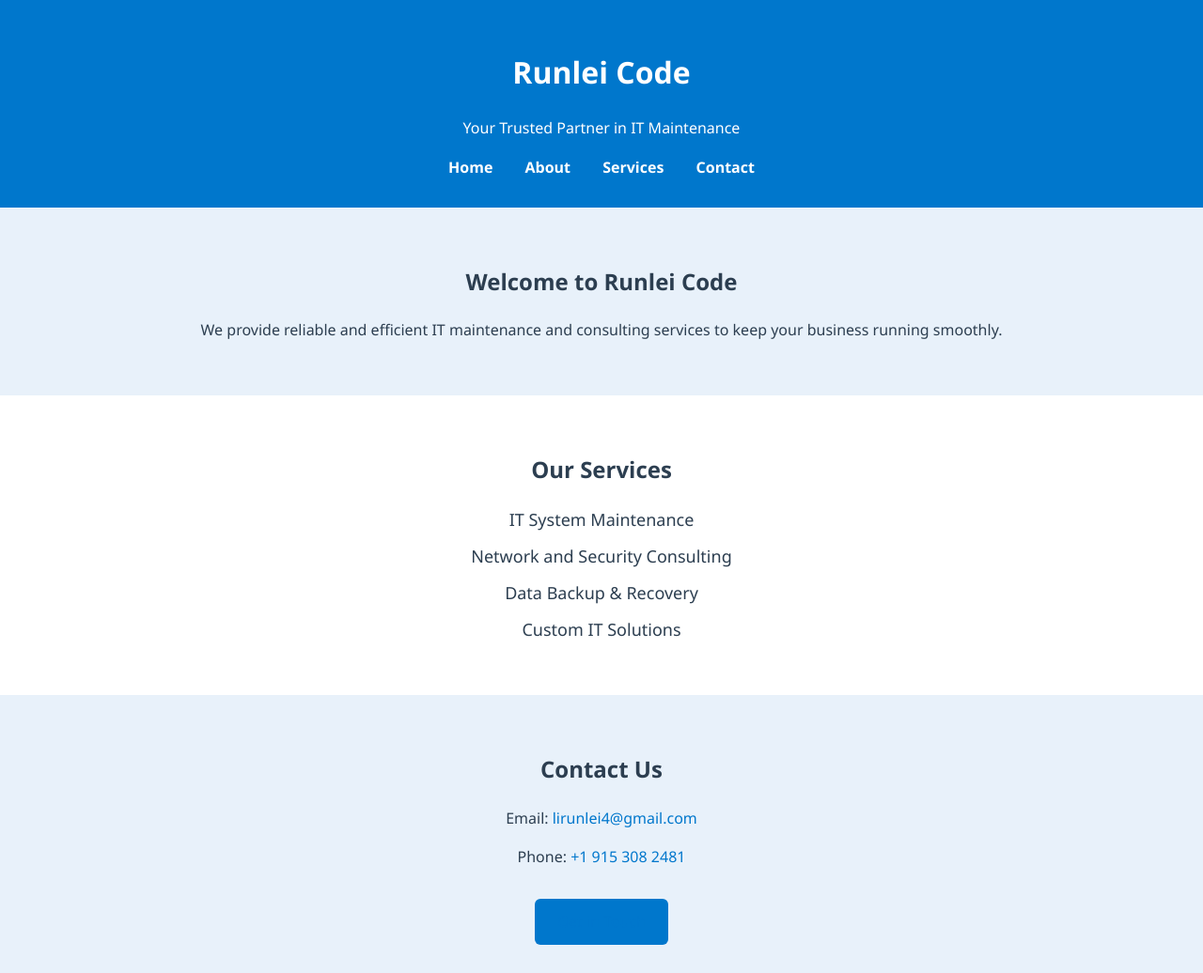
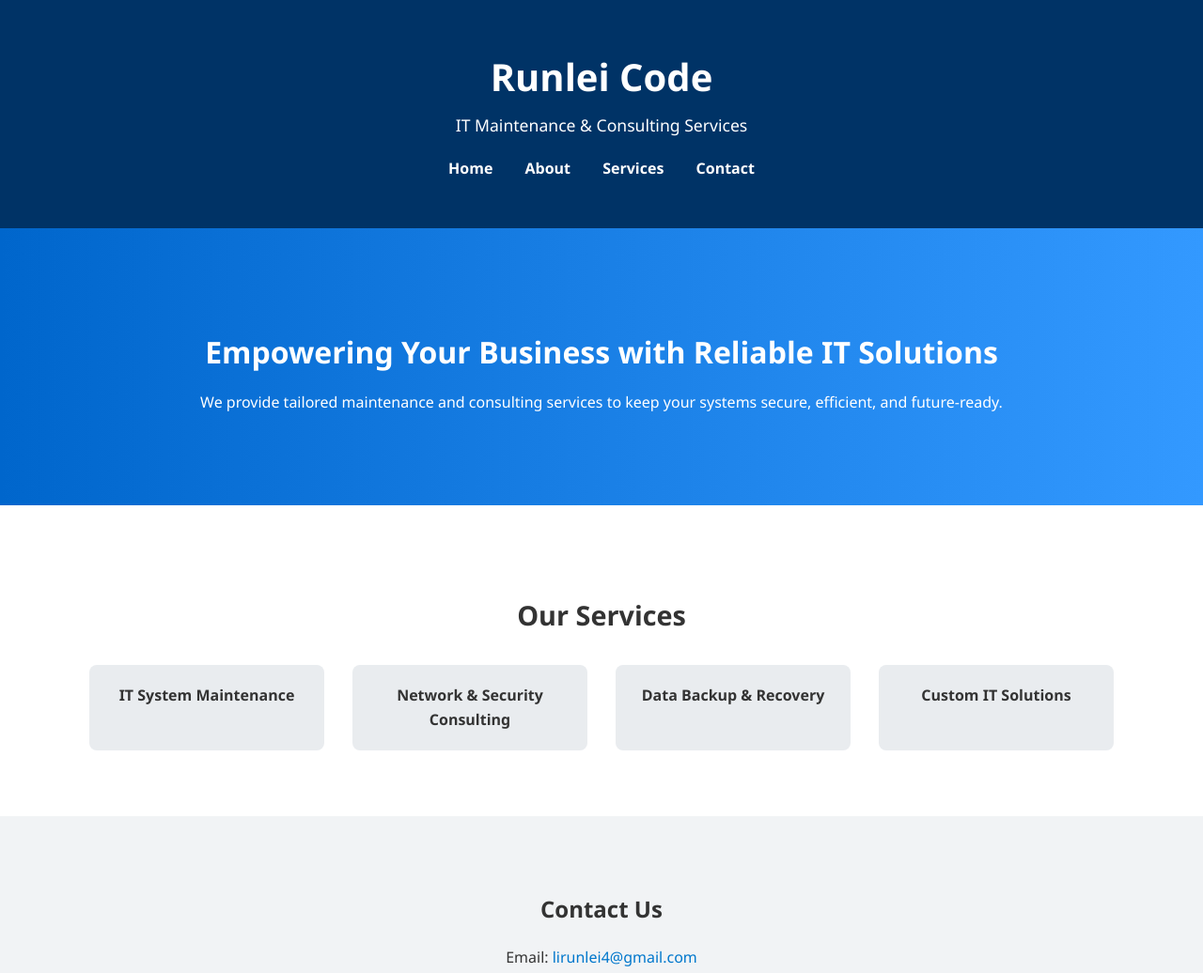
Before and after one commit to Runlei4/runleicode, a plain HTML site: page index.html in a window 1280 px wide. Shown: the top 1036 px of the page at 94% size. Drawn offline with Linux system fonts and the light colour scheme.

Commit message:
Add files via upload

```diff
--- a/index.html
+++ b/index.html
@@ -2,15 +2,16 @@
 <html lang="en">
 <head>
     <meta charset="UTF-8">
+    <meta name="viewport" content="width=device-width, initial-scale=1.0">
     <title>Runlei Code | IT Maintenance Consulting</title>
     <link rel="stylesheet" href="style.css">
 </head>
 <body>
-    <header>
+    <header class="header">
         <div class="container">
-            <h1>Runlei Code</h1>
-            <p>Your Trusted Partner in IT Maintenance</p>
-            <nav>
+            <h1 class="logo">Runlei Code</h1>
+            <p class="tagline">IT Maintenance & Consulting Services</p>
+            <nav class="navbar">
                 <a href="#">Home</a>
                 <a href="#">About</a>
                 <a href="#">Services</a>
@@ -19,22 +20,22 @@
         </div>
     </header>
 
-    <section class="intro">
+    <section class="hero">
         <div class="container">
-            <h2>Welcome to Runlei Code</h2>
-            <p>We provide reliable and efficient IT maintenance and consulting services to keep your business running smoothly.</p>
+            <h2>Empowering Your Business with Reliable IT Solutions</h2>
+            <p>We provide tailored maintenance and consulting services to keep your systems secure, efficient, and future-ready.</p>
         </div>
     </section>
 
     <section class="services">
         <div class="container">
             <h2>Our Services</h2>
-            <ul>
-                <li>IT System Maintenance</li>
-                <li>Network and Security Consulting</li>
-                <li>Data Backup & Recovery</li>
-                <li>Custom IT Solutions</li>
-            </ul>
+            <div class="service-list">
+                <div class="service-item">IT System Maintenance</div>
+                <div class="service-item">Network & Security Consulting</div>
+                <div class="service-item">Data Backup & Recovery</div>
+                <div class="service-item">Custom IT Solutions</div>
+            </div>
         </div>
     </section>
 
@@ -43,11 +44,11 @@
             <h2>Contact Us</h2>
             <p>Email: <a href="mailto:lirunlei4@gmail.com">lirunlei4@gmail.com</a></p>
             <p>Phone: <a href="tel:+19153082481">+1 915 308 2481</a></p>
-            <a class="cta" href="mailto:lirunlei4@gmail.com">Get in Touch</a>
+            <a class="cta" href="mailto:lirunlei4@gmail.com">Schedule a Consultation</a>
         </div>
     </section>
 
-    <footer>
+    <footer class="footer">
         <div class="container">
             <p>&copy; 2025 Runlei Code. All rights reserved.</p>
         </div>
--- a/style.css
+++ b/style.css
@@ -1,65 +1,105 @@
+* {
+    box-sizing: border-box;
+}
+
 body {
+    margin: 0;
     font-family: 'Segoe UI', Tahoma, Geneva, Verdana, sans-serif;
-    margin: 0;
-    padding: 0;
-    color: #2c3e50;
-    background-color: #f4f6f8;
+    color: #333;
+    background-color: #f8f9fa;
     line-height: 1.6;
 }
 
 .container {
     width: 90%;
-    max-width: 1000px;
+    max-width: 1100px;
     margin: auto;
-    overflow: hidden;
+    padding: 20px 0;
 }
 
-header {
-    background-color: #0077cc;
+.header {
+    background: #003366;
+    color: #fff;
+    text-align: center;
+    padding: 30px 0;
+}
+
+.logo {
+    margin: 0;
+    font-size: 2.5rem;
+}
+
+.tagline {
+    font-size: 1.1rem;
+    margin: 5px 0 20px;
+}
+
+.navbar a {
+    color: #fff;
+    margin: 0 15px;
+    text-decoration: none;
+    font-weight: 600;
+    transition: color 0.3s;
+}
+
+.navbar a:hover {
+    color: #66ccff;
+}
+
+.hero {
+    background: linear-gradient(to right, #0066cc, #3399ff);
     color: white;
-    padding: 30px 0;
+    padding: 60px 20px;
     text-align: center;
 }
 
-header nav a {
-    margin: 0 15px;
-    color: white;
-    text-decoration: none;
-    font-weight: bold;
+.hero h2 {
+    font-size: 2rem;
+    margin-bottom: 10px;
 }
 
-section {
-    padding: 40px 0;
-}
-
-.intro {
-    background-color: #e8f1fa;
+.services {
+    background-color: #fff;
+    padding: 50px 0;
     text-align: center;
 }
 
-.services {
-    background-color: white;
-    text-align: center;
+.services h2 {
+    font-size: 1.8rem;
+    margin-bottom: 30px;
 }
 
-.services ul {
-    list-style: none;
-    padding: 0;
+.service-list {
+    display: flex;
+    flex-wrap: wrap;
+    justify-content: space-around;
+    gap: 20px;
 }
 
-.services li {
-    margin: 10px 0;
-    font-size: 18px;
+.service-item {
+    background-color: #e9ecef;
+    padding: 20px;
+    border-radius: 8px;
+    flex: 1 1 220px;
+    max-width: 250px;
+    font-weight: bold;
+    transition: background-color 0.3s;
+}
+
+.service-item:hover {
+    background-color: #d0e4f7;
 }
 
 .contact {
-    background-color: #e8f1fa;
+    background-color: #f1f3f5;
     text-align: center;
+    padding: 40px 0;
 }
 
 .contact a {
     color: #0077cc;
     text-decoration: none;
+    font-weight: 500;
 }
 
 .cta {
@@ -71,10 +111,15 @@ section {
     text-decoration: none;
     font-size: 16px;
     border-radius: 6px;
+    transition: background-color 0.3s;
 }
 
-footer {
-    background-color: #ddd;
+.cta:hover {
+    background-color: #005fa3;
+}
+
+.footer {
+    background-color: #dee2e6;
     text-align: center;
     padding: 20px 0;
     font-size: 14px;
```
